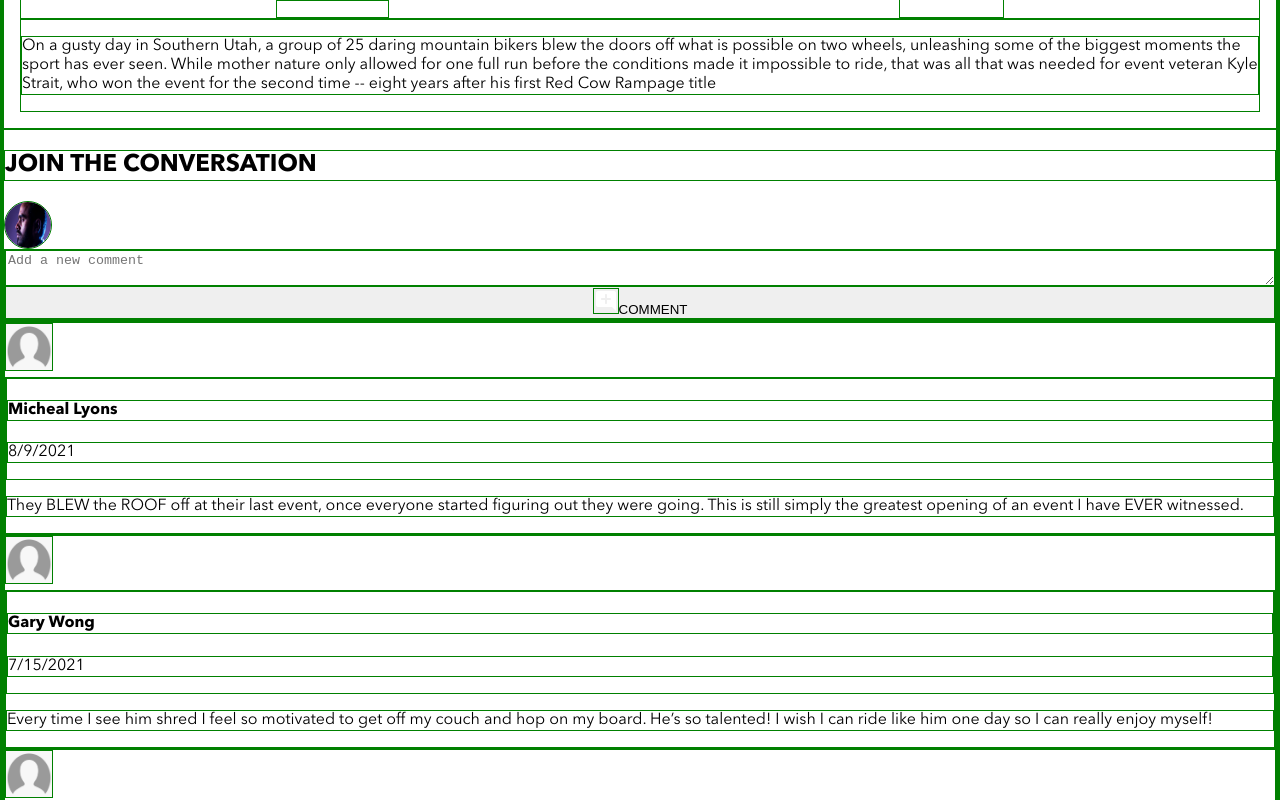
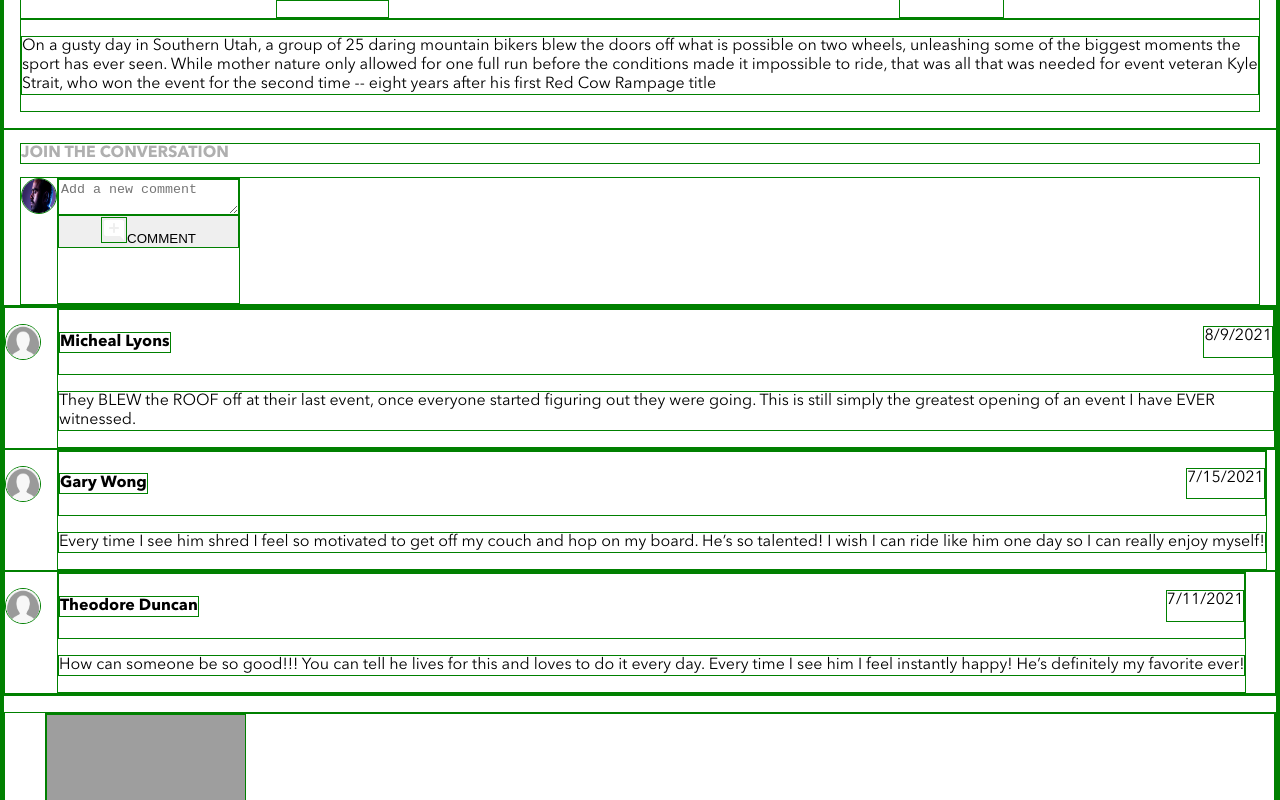
Before and after one commit to rm-jordan/brainflix, a React (Create React App) app: page / in a window 1280 px wide. Shown: the part 1080-1880 px from the top of the page. Built offline with nearby package versions, Linux system fonts and the light colour scheme; grey boxes are pictures that could not be loaded.

Commit message:
finished styling the posted comments section, will return to the comment box section to finish that

```diff
--- a/src/components/CommentBox/CommentBox.js
+++ b/src/components/CommentBox/CommentBox.js
@@ -11,6 +11,7 @@ export default function Comments(){
   return (
     <section className='commentbox'>
     <h2 className='commentbox__header'>JOIN THE CONVERSATION</h2>
+    <div className='commentbox__container'>
     <img className = 'commentbox__img' src={defaultPic} alt='small icon of default a person' />
       <form className='commentbox__form'>
         <textarea className='commentbox__textarea' placeholder='Add a new comment'></textarea>
@@ -19,6 +20,7 @@ export default function Comments(){
         src={plus} alt='upload icon'
         />COMMENT</button>
       </form>
+      </div>
     </section>
   )
 }
--- a/src/components/CommentBox/CommentBox.scss
+++ b/src/components/CommentBox/CommentBox.scss
@@ -1,15 +1,35 @@
-.commentbox__img {
-  width: 3rem;
-  height: 3rem;
-  border-radius: 50%;
-}
-
 .commentbox {
   display: flex;
   flex-direction: column;
+  padding: 0rem 1rem;
+  &__container {
+    display: flex;
+    height: 8rem;
+  }
+  &__header {
+    font-size: 1rem;
+    color: #afafaf;
+  }
+  &__img {
+    height: 2.25rem;
+    width: 2.25rem;
+    border-radius: 50%;
+  }
+  &__form {
+    display: flex;
+    flex-direction: column;
+  }
+  &__textarea {
+    // width: 100%;
+    // height: 100 px;
+    // border: 1 px solid #323232;
+    // border-radius: 4 px;
+    // font-family: "AvenirNext LT Pro";
+    // margin-top: 4 px;
+    // margin-bottom: 16 px;
+    // color: #323232;
+    // font-size: 0.875rem;
+  }
 }
 
-.commentbox__form {
-  display: flex;
-  flex-direction: column;
-}
+//really need to fix that demi font
--- a/src/components/PostedComments/PostedComments.scss
+++ b/src/components/PostedComments/PostedComments.scss
@@ -1,5 +1,17 @@
-.posted__img {
-  color: black;
-  height: 3rem;
-  width: 3rem;
+.posted {
+  &__container {
+    display: flex;
+  }
+  &__img {
+    align-self: flex-start;
+    color: black;
+    height: 2.25rem;
+    width: 2.25rem;
+    border-radius: 50%;
+    margin: 1rem 1rem 0rem 0rem;
+  }
+  &__info {
+    display: flex;
+    justify-content: space-between;
+  }
 }
```
Also changed, not shown: src/components/PostedComments/PostedComments.js (+6 -3 lines).
